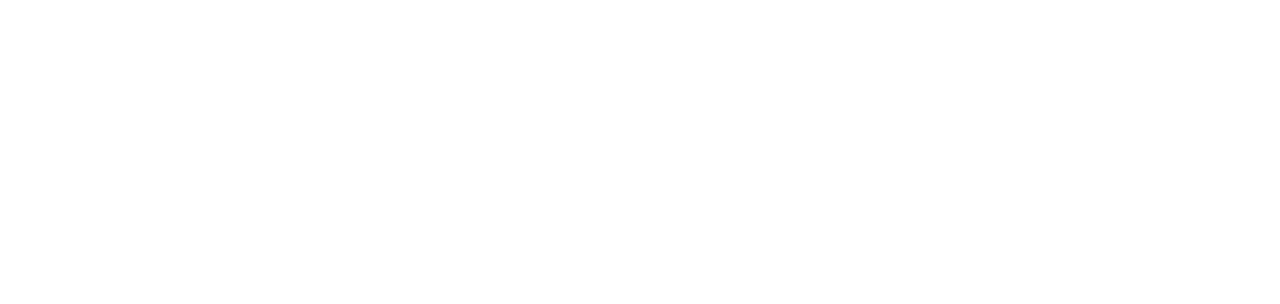
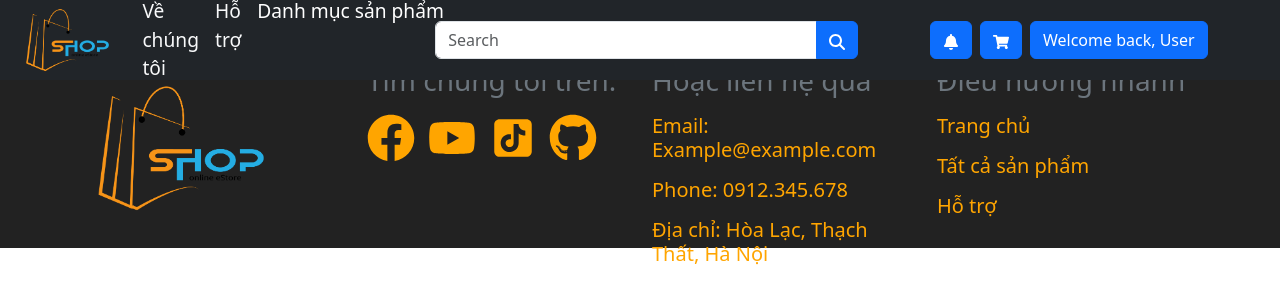
Before and after one commit to MinhBTHE186598/OnlineShop, a React (Create React App) app: page /mainShop in a window 1280 px wide. Before the commit this address had no page. Shown: the top 304 px of the page. Built offline with nearby package versions, Linux system fonts and the light colour scheme.

Commit message:
Update App.js

```diff
--- a/src/App.js
+++ b/src/App.js
@@ -1,23 +1,28 @@
 import './App.css';
+
 import HomePage from './webpages/Home';
 import HomeAdmin from './webpages/HomeAdmin';
-import { BrowserRouter,Routes,Route } from 'react-router-dom';
+import { BrowserRouter, Routes, Route } from 'react-router-dom';
 import RegisterUser from './webpages/RegisterUser';
 import AboutUs from './webpages/AboutUs';
 import AddSeller from './webpages/AddSeller';
+import MainShop from './webpages/MainShop';
 
 function App() {
   return (
     <div>
       {/* npm install react-router-dom neu bi loi */}
       <BrowserRouter>
+
       <Routes>
         <Route index element={<HomePage/>}/>
         <Route path="/homeAdmin" element={<HomeAdmin/>}/>
         <Route path="/addSeller" element={<AddSeller/>}/>
         <Route path="/register" element={<RegisterUser/>}/>
-        <Route path="/about-us" element={<AboutUs/>}/>
+        <Route path="/aboutUs" element={<AboutUs/>}/>
+        <Route path="/mainShop" element={<MainShop/>}/>
       </Routes>
+
       </BrowserRouter>
 
     </div>
```
